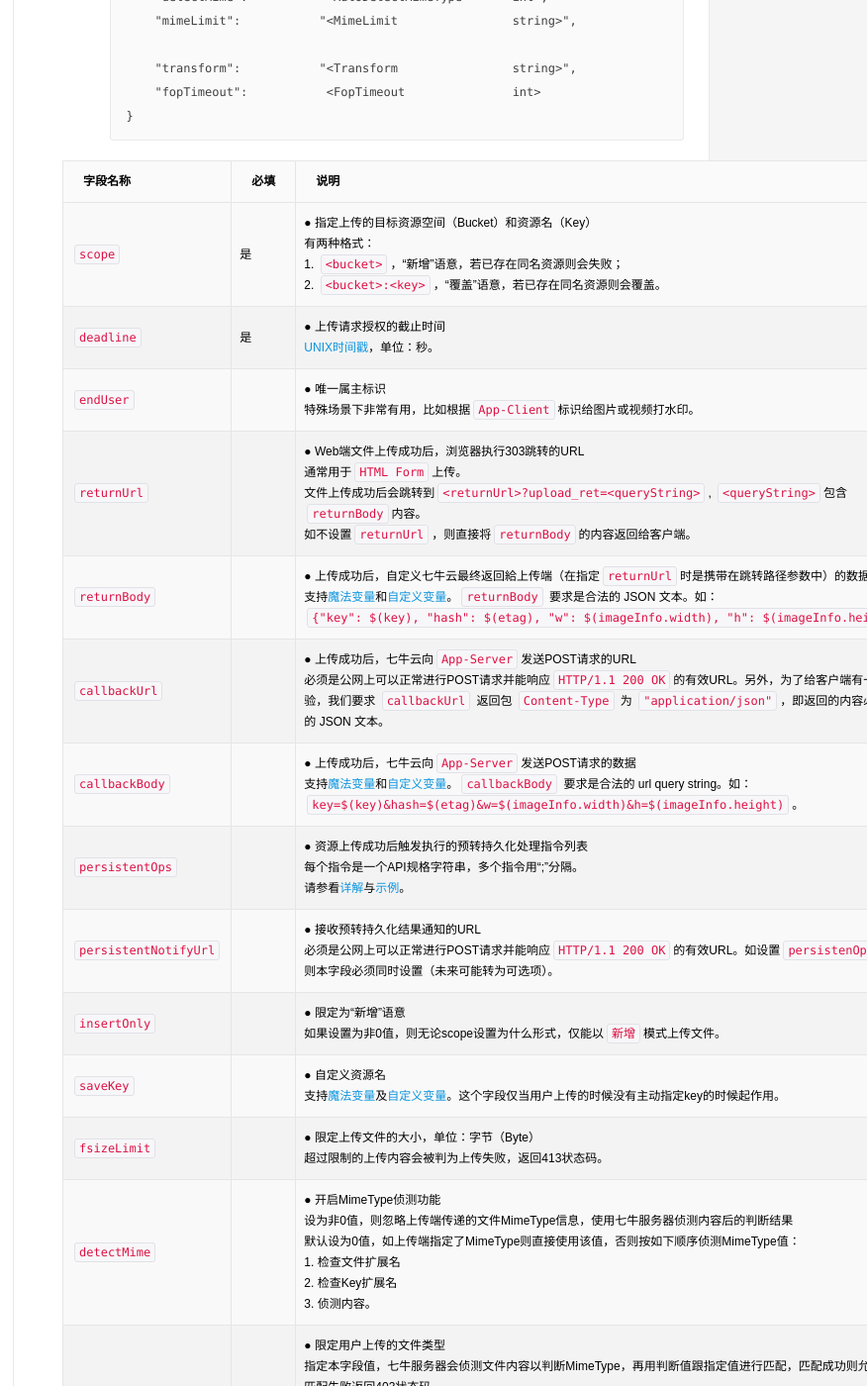
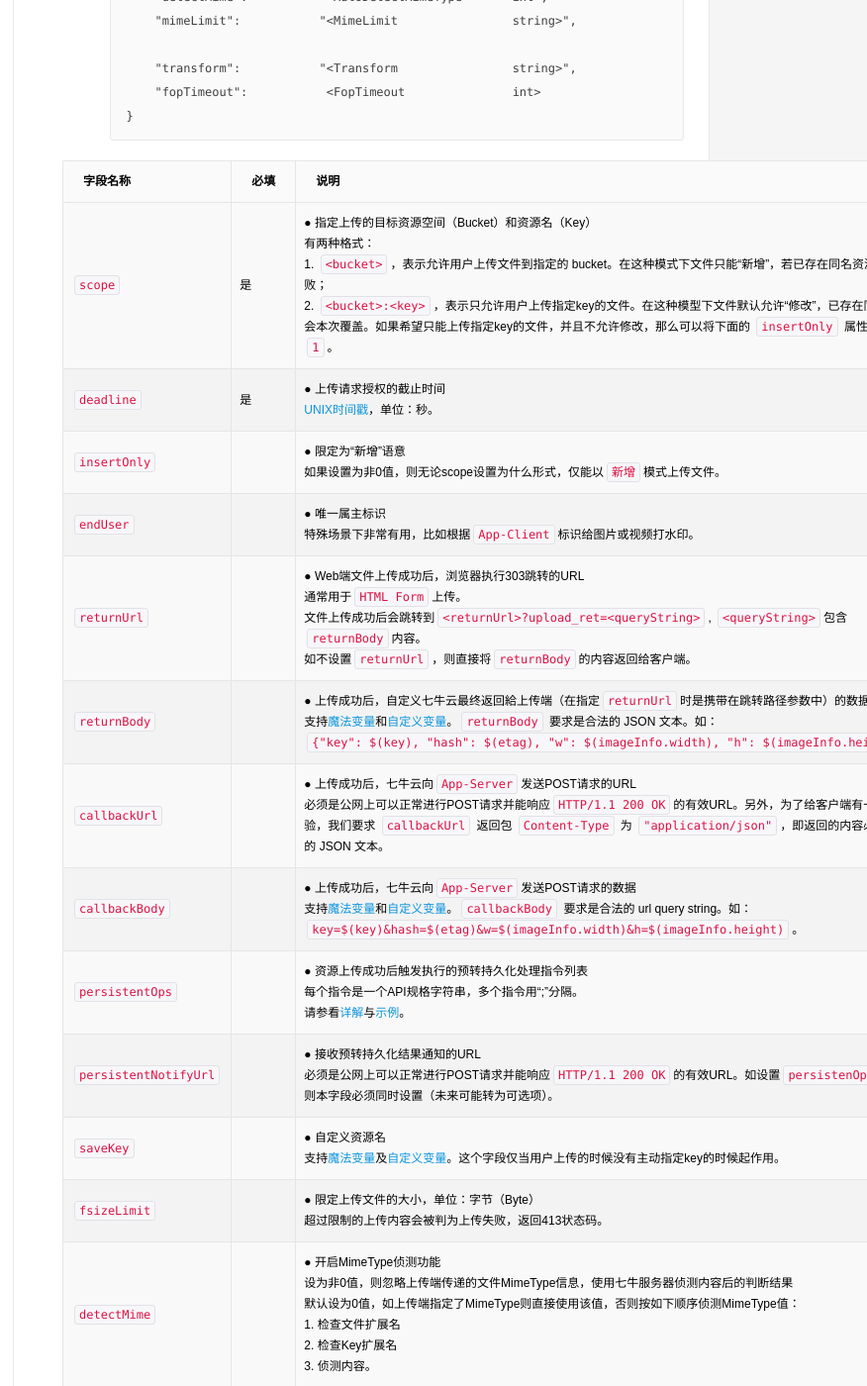
Before and after one commit to qiniu/developer.qiniu.com, a Jekyll site: the page built from docs/v6/api/reference/security/put-policy.md, in a window 1280 px wide and 1400 px high, scrolled down 867 px. Shown: the whole window at 99% size, without its empty margins (404-1280 px from the left). Built offline with Jekyll 4.4.1, drawn with Linux system fonts in a browser that asks for light colours; comment, search, counter and statistics services are not loaded.

Commit message:
Update put-policy.md

```diff
--- a/docs/v6/api/reference/security/put-policy.md
+++ b/docs/v6/api/reference/security/put-policy.md
@@ -45,8 +45,9 @@
 
 字段名称              | 必填 | 说明
 :-------------------- | :--- | :-----------------------------------------------
-<a id="put-policy-scope"></a>`scope`               | 是   | ● 指定上传的目标资源空间（Bucket）和资源名（Key）<br>有两种格式：<br>1. `<bucket>`，“新增”语意，若已存在同名资源则会失败；<br>2. `<bucket>:<key>`，“覆盖”语意，若已存在同名资源则会覆盖。
+<a id="put-policy-scope"></a>`scope`               | 是   | ● 指定上传的目标资源空间（Bucket）和资源名（Key）<br>有两种格式：<br>1. `<bucket>`，表示允许用户上传文件到指定的 bucket。在这种模式下文件只能“新增”，若已存在同名资源则会失败；<br>2. `<bucket>:<key>`，表示只允许用户上传指定key的文件。在这种模型下文件默认允许“修改”，已存在同名资源则会本次覆盖。如果希望只能上传指定key的文件，并且不允许修改，那么可以将下面的 `insertOnly` 属性值设为 `1`。
 <a id="put-policy-deadline"></a>`deadline`            | 是   | ● 上传请求授权的截止时间<br>[UNIX时间戳][unixTimeHref]，单位：秒。
+<a id="put-policy-insert-only"></a>`insertOnly`          |      | ● 限定为“新增”语意<br>如果设置为非0值，则无论scope设置为什么形式，仅能以`新增`模式上传文件。
 <a id="put-policy-end-user"></a>`endUser`             |      | ● 唯一属主标识<br>特殊场景下非常有用，比如根据`App-Client`标识给图片或视频打水印。
 <a id="put-policy-return-url"></a>`returnUrl`           |      | ● Web端文件上传成功后，浏览器执行303跳转的URL<br>通常用于`HTML Form`上传。<br>文件上传成功后会跳转到`<returnUrl>?upload_ret=<queryString>`, `<queryString>`包含`returnBody`内容。<br>如不设置`returnUrl`，则直接将`returnBody`的内容返回给客户端。
 <a id="put-policy-return-body"></a>`returnBody`          |      | ● 上传成功后，自定义七牛云最终返回給上传端（在指定`returnUrl`时是携带在跳转路径参数中）的数据<br>支持[魔法变量][magicVariablesHref]和[自定义变量][xVariablesHref]。`returnBody` 要求是合法的 JSON 文本。如：`{"key": $(key), "hash": $(etag), "w": $(imageInfo.width), "h": $(imageInfo.height)}`。
@@ -54,7 +55,6 @@
 <a id="put-policy-callback-body"></a>`callbackBody`        |      | ● 上传成功后，七牛云向`App-Server`发送POST请求的数据<br>支持[魔法变量][magicVariablesHref]和[自定义变量][xVariablesHref]。`callbackBody` 要求是合法的 url query string。如：`key=$(key)&hash=$(etag)&w=$(imageInfo.width)&h=$(imageInfo.height)`。
 <a id="put-policy-persistent-ops"></a>`persistentOps`       |      | ● 资源上传成功后触发执行的预转持久化处理指令列表<br>每个指令是一个API规格字符串，多个指令用“;”分隔。<br>请参看[详解](#put-policy-persistent-ops-explanation)与[示例](#put-policy-samples-persisntent-ops)。
 <a id="put-policy-persisten-notify-url"></a>`persistentNotifyUrl` |      | ● 接收预转持久化结果通知的URL<br>必须是公网上可以正常进行POST请求并能响应`HTTP/1.1 200 OK`的有效URL。如设置`persistenOps`字段，则本字段必须同时设置（未来可能转为可选项）。
-<a id="put-policy-insert-only"></a>`insertOnly`          |      | ● 限定为“新增”语意<br>如果设置为非0值，则无论scope设置为什么形式，仅能以`新增`模式上传文件。
 <a id="put-policy-save-key"></a>`saveKey`             |      | ● 自定义资源名<br>支持[魔法变量][magicVariablesHref]及[自定义变量][xVariablesHref]。这个字段仅当用户上传的时候没有主动指定key的时候起作用。
 <a id="put-policy-fsize-limit"></a>`fsizeLimit`          |      | ● 限定上传文件的大小，单位：字节（Byte）<br>超过限制的上传内容会被判为上传失败，返回413状态码。
 <a id="put-policy-detect-mime"></a>`detectMime`          |      | ● 开启MimeType侦测功能<br>设为非0值，则忽略上传端传递的文件MimeType信息，使用七牛服务器侦测内容后的判断结果<br>默认设为0值，如上传端指定了MimeType则直接使用该值，否则按如下顺序侦测MimeType值：<br>1. 检查文件扩展名<br>2. 检查Key扩展名<br>3. 侦测内容。
```
